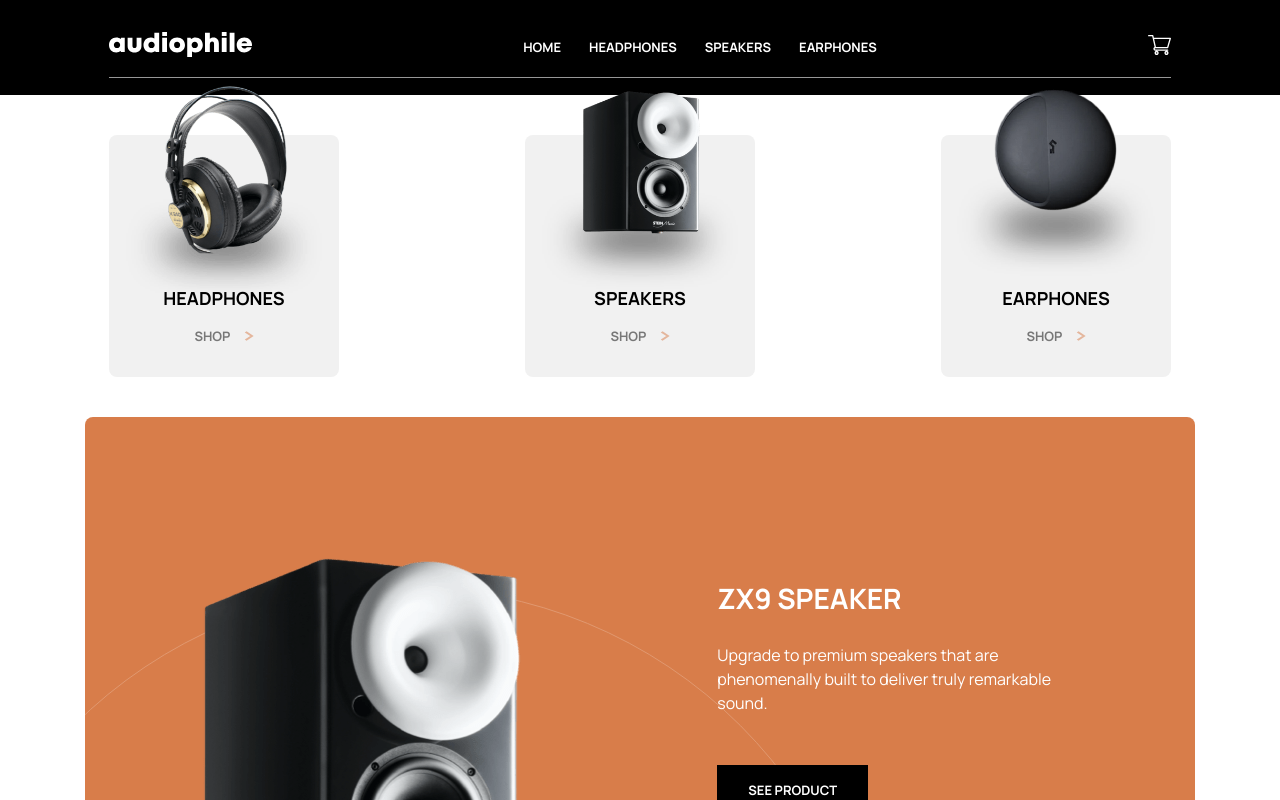
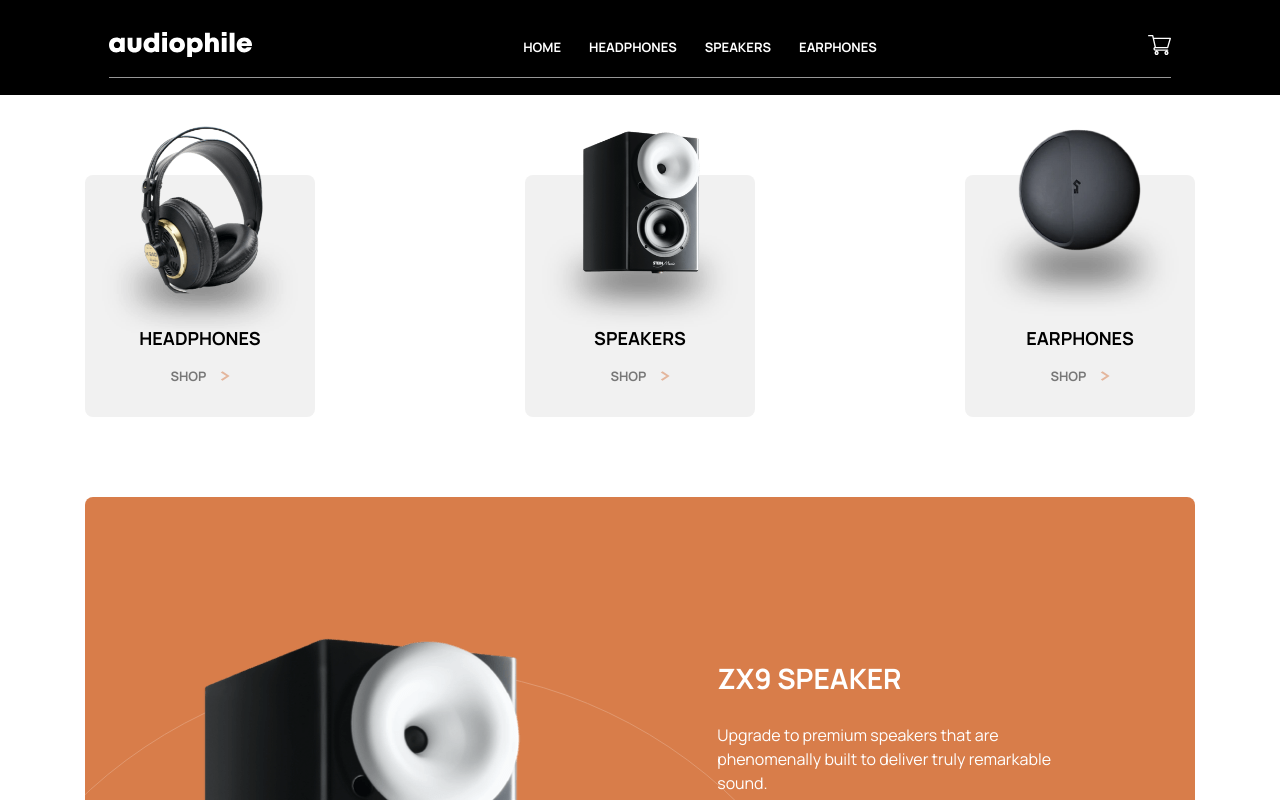
Before and after one commit to iadefidipe/audiphile-ecommerce, a Next.js app: page / in a window 1280 px wide. Shown: the top 800 px of the page. Built offline with nearby package versions, Linux system fonts and the light colour scheme.

Commit message:
feat: catefory component done

```diff
--- a/components/home/Category.tsx
+++ b/components/home/Category.tsx
@@ -8,22 +8,18 @@ interface CategoryInterface {
 
 function Category({ data }: CategoryInterface) {
   return (
-    <section className='my-10'>
     <Wrapper>
-        <div className='mx-pad flex flex-col gap-[70px] md:flex-row justify-between '>
+      <div className=' flex flex-col  justify-between md:flex-row my-20'>
         {data.map((menu, index) => (
           <MenuComponent
             key={index}
             title={menu.title}
             link={menu.link}
-              active={menu.active}
-              cta={menu.cta}
             image={menu.image}
           />
         ))}
       </div>
     </Wrapper>
-    </section>
   )
 }
 
```
Lines whose indentation alone changed are shown as unchanged.
